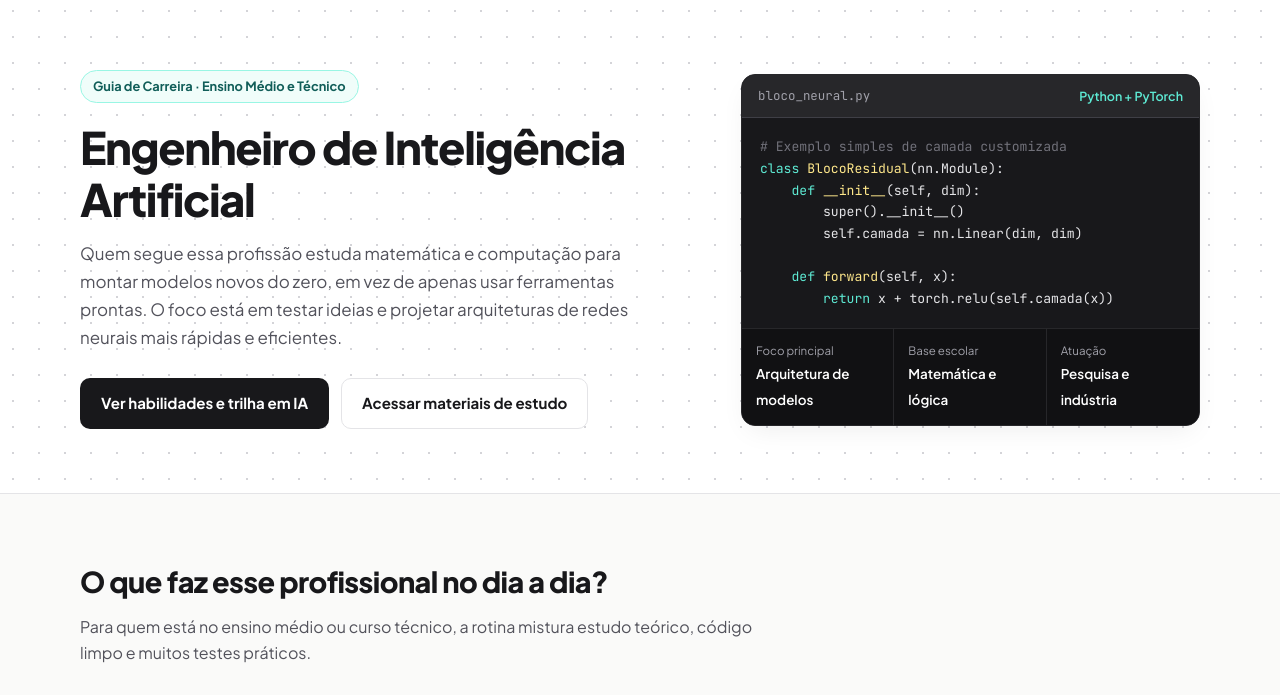
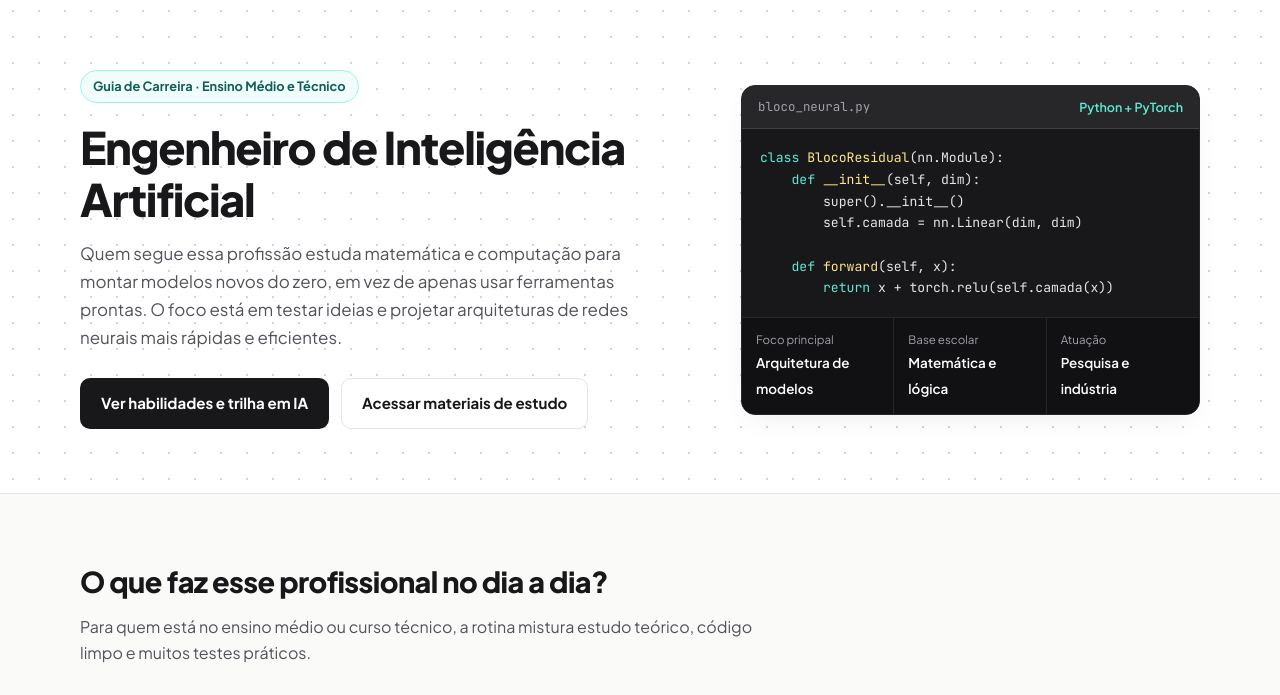
Before and after one commit to mercury063/projeto-curso-profissional, a plain HTML site: page index.html in a window 1280 px wide. Shown: the part 69-764 px from the top of the page. Drawn offline with Linux system fonts and the light colour scheme.

Commit message:
Remove comentarios do CSS e HTML

```diff
--- a/css/style.css
+++ b/css/style.css
@@ -1,5 +1,3 @@
-/* Folha de estilos principal - Projeto Viva Sua Profissao */
-
 :root {
   --bg: #fafaf9;
   --surface: #ffffff;
@@ -48,7 +46,6 @@ img {
   margin: 0 auto;
 }
 
-/* Links dentro de textos */
 .link-contextual {
   color: var(--accent-dark);
   font-weight: 600;
@@ -69,7 +66,6 @@ img {
   color: #ffffff;
 }
 
-/* Cabecalho fixo */
 .topo {
   position: sticky;
   top: 0;
@@ -145,7 +141,6 @@ img {
   color: #ffffff;
 }
 
-/* Hero editorial em duas colunas */
 .hero {
   padding: 72px 0 64px;
   background-color: var(--surface);
@@ -207,7 +202,6 @@ img {
   flex-wrap: wrap;
 }
 
-/* Bloco tecnico lateral do Hero */
 .painel-codigo {
   width: 100%;
   max-width: 100%;
@@ -246,7 +240,6 @@ img {
 
 .c-kw { color: #5eead4; }
 .c-fn { color: #fde68a; }
-.c-cm { color: #71717a; }
 
 .painel-resumo {
   display: grid;
@@ -276,7 +269,6 @@ img {
   font-weight: 600;
 }
 
-/* Botoes */
 .btn {
   display: inline-flex;
   align-items: center;
@@ -324,7 +316,6 @@ img {
   background-color: #2dd4bf;
 }
 
-/* Cabecalho das paginas internas */
 .cabecalho-pagina {
   background-color: var(--surface);
   background-image: radial-gradient(#d4d4d8 1px, transparent 1px);
@@ -355,7 +346,6 @@ img {
   font-size: 1.02rem;
 }
 
-/* Secoes e Grids */
 .secao {
   padding: 64px 0;
 }
@@ -482,7 +472,6 @@ img {
   color: var(--ink);
 }
 
-/* Imagens e legendas */
 .midia-destaque {
   background-color: var(--surface);
   border: 1px solid var(--border);
@@ -525,7 +514,6 @@ img {
   text-align: center;
 }
 
-/* Formulario simulado */
 .form-simulado {
   display: flex;
   flex-direction: column;
@@ -564,7 +552,6 @@ img {
   font-weight: 600;
 }
 
-/* Rodape */
 .rodape {
   background-color: #111113;
   color: #a1a1aa;
@@ -613,7 +600,6 @@ img {
   color: #71717a;
 }
 
-/* Responsividade */
 @media (max-width: 860px) {
   .hero {
     padding: 48px 0;
--- a/index.html
+++ b/index.html
@@ -52,8 +52,7 @@
               <span class="mono">bloco_neural.py</span>
               <strong>Python + PyTorch</strong>
             </div>
-            <pre><code><span class="c-cm"># Exemplo simples de camada customizada</span>
-<span class="c-kw">class</span> <span class="c-fn">BlocoResidual</span>(nn.Module):
+            <pre><code><span class="c-kw">class</span> <span class="c-fn">BlocoResidual</span>(nn.Module):
     <span class="c-kw">def</span> <span class="c-fn">__init__</span>(self, dim):
         super().__init__()
         self.camada = nn.Linear(dim, dim)
```
